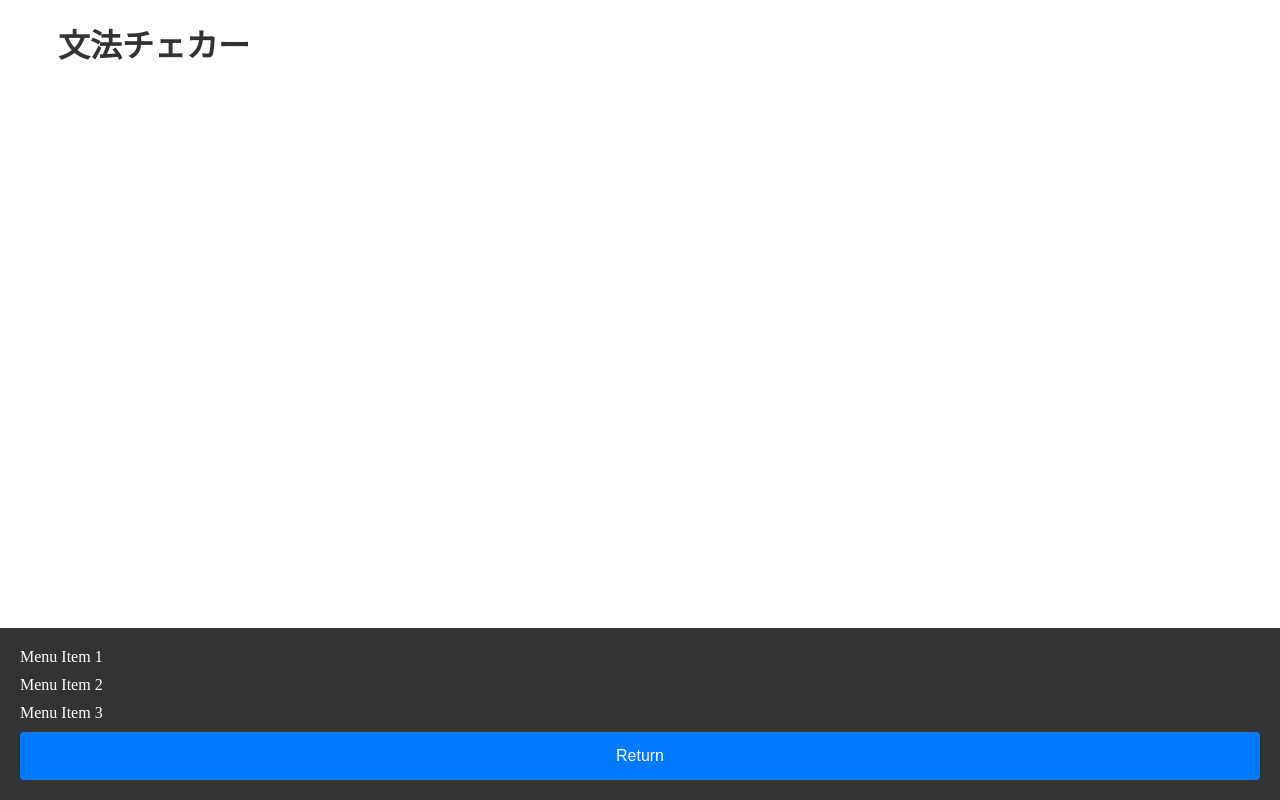
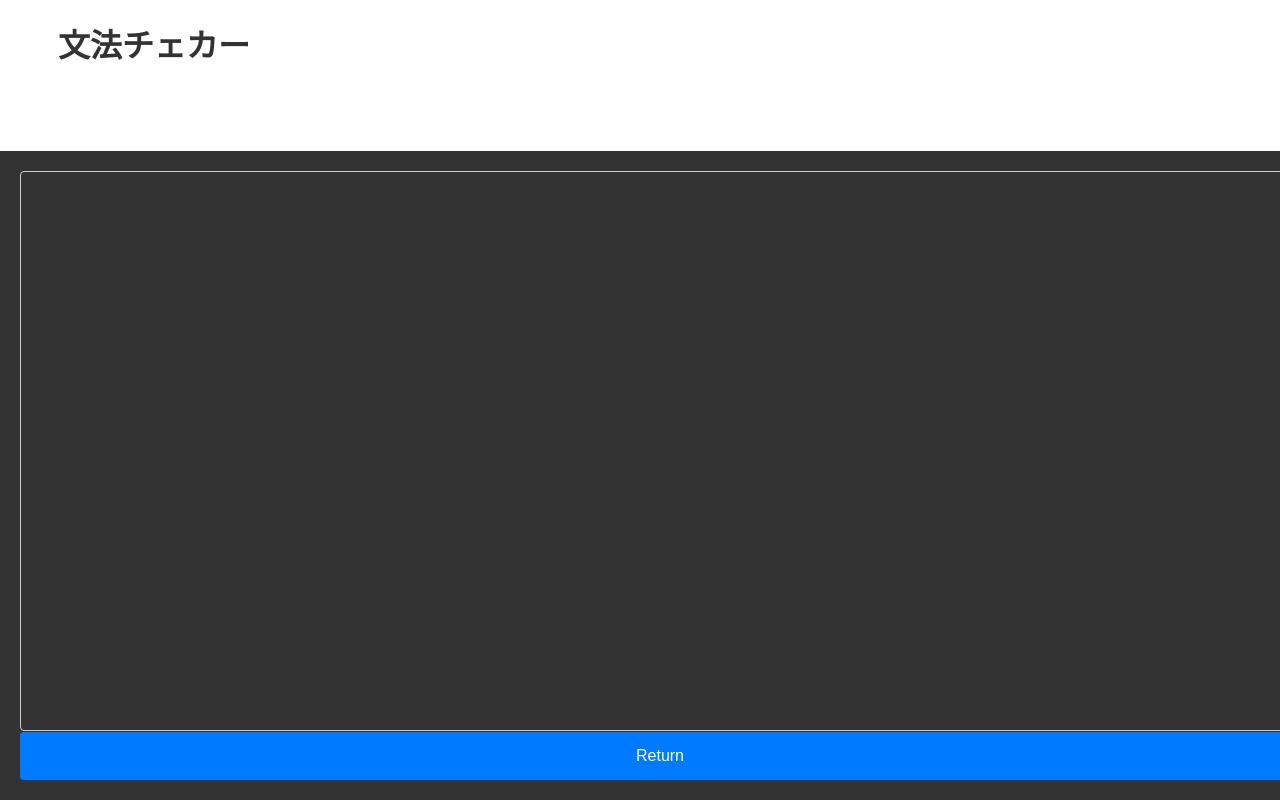
Before and after one commit to Sakkyoku-Sha/JapaneseParticleApp, a Vue app in the folder jpa/: page / in a window 1280 px wide. Both pictures are taken after typing "Sample" into the empty fields and a click on the button "Submit". Built offline with nearby package versions, Linux system fonts and the light colour scheme; what kuromoji would draw is missing.

Commit message:
Very basic UI for input

```diff
--- a/jpa/src/App.vue
+++ b/jpa/src/App.vue
@@ -3,19 +3,26 @@
     <header class="header">
       <div class="title">文法チェカー</div>
     </header>
-    <transition name="slide">
+
     <main v-if="!submitted" class="main-content">
       <textarea v-model="currentText" class="text-area"></textarea>
       <button @click="submit" class="submit-button">Submit</button>
     </main>
     <div v-else class="hamburger-menu">
-        <!-- Add your menu items here -->
-        <div class="menu-item">Menu Item 1</div>
-        <div class="menu-item">Menu Item 2</div>
-        <div class="menu-item">Menu Item 3</div>
+
+      <div class="text-area">
+        <template v-for="token in globalTextContext.AnalyzedTokens">
+          <span v-if="token.pos !== '助詞'" :key="token.id">
+              {{ token.surface_form }}
+          </span>
+          <input v-else :key="'empty-' + token.id" class="user-enterable-area" type="text">
+        </template>
+      </div>
+
+
       <button @click="returnClick" class="submit-button">Return</button>
     </div>
-    </transition>
+
   </div>
 </template>
 
@@ -30,15 +37,21 @@ export default {
     };
   },
 
+  computed:{
+    globalTextContext(){
+      return GlobalTextContext;
+    }
+  },
+
   methods: {
     submit() {
-      this.submitted = true;
       GlobalTextContext.onSubmittedTextChanged(this.currentText);
       console.log(GlobalTextContext.AnalyzedTokens);
+      this.submitted = true;
     },
     returnClick(){
       this.submitted = false;
-    }
+    },
   },
 };
 </script>
@@ -58,15 +71,13 @@ body {
   background: #333;
   color: #fff;
   padding: 20px;
-  box-sizing: border-box;
-  transition: transform 1s ease;
 }
 
 .menu-item {
   margin-bottom: 10px;
 }
 
-.slide-enter-active, .slide-leave-active {
+/* .slide-enter-active, .slide-leave-active {
   transition: all 1s ease;
 }
 
@@ -81,7 +92,7 @@ body {
 
 .slide-leave-to {
   transform: translateY(100%);
-}
+} */
 
 .title {
   padding-left: 50px;
@@ -109,8 +120,12 @@ body {
   border-radius: 4px;
   border: 1px solid #ccc;
   padding: 10px;
-  font-size: 16px;
+  font-size: 32px;
   box-sizing: border-box;
+  display: flex; /* Use flexbox */
+  flex-direction: row;
+  justify-content: center; /* Center vertically */
+  align-items: center; /* Center horizontally */
 }
 
 .submit-button {
@@ -128,4 +143,17 @@ body {
 .submit-button:hover {
   background-color: #0056b3;
 }
+
+.user-enterable-area{
+  border: none;
+  background-color: inherit;
+  font-size: 32px;
+  color: white;
+  height: 32px;
+  width: 32px; /* todo This should be updated to be dynamic based on the length of the word */
+  border-bottom: 1px solid white;
+  margin-left: 5px;
+  margin-right: 5px;
+}
+
 </style>
```
Lines whose indentation alone changed are shown as unchanged.
